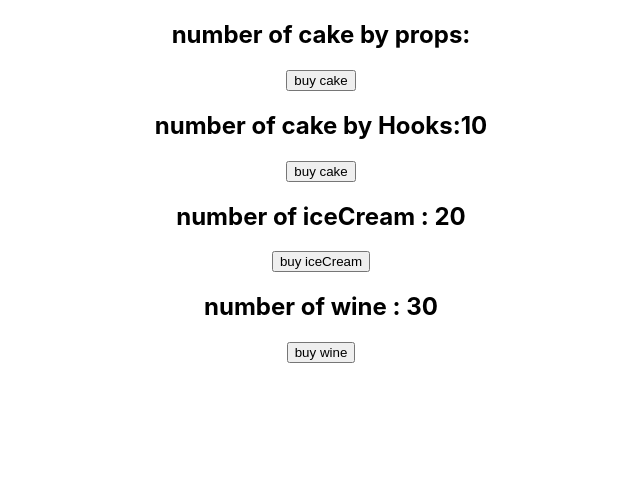
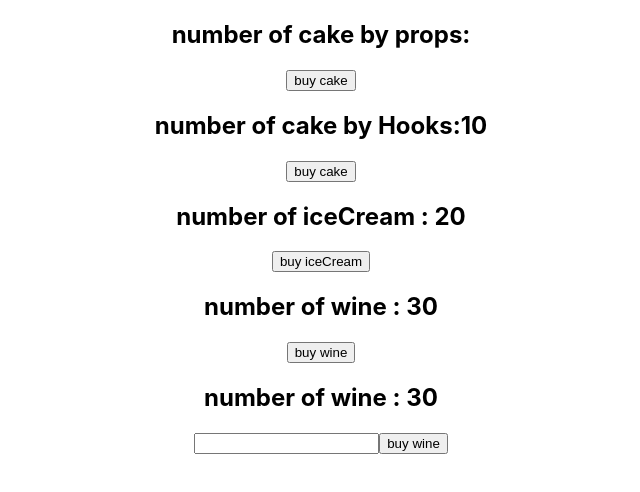
Before and after one commit to behzadiv/working-with-redux, a React (Create React App) app: page / in a window 1280 px wide. Shown: the top 492 px of the page, without its empty margins (319-959 px from the left). Built offline with nearby package versions, Linux system fonts and the light colour scheme; the HTML template or start-up script is replaced by a standard one.

Commit message:
create PayloadWine component (add payload to our wine action)

```diff
--- a/src/App.js
+++ b/src/App.js
@@ -5,6 +5,7 @@ import store from "./redux/store";
 import HookCakeContainer from "./components/HookCakeContainer";
 import IceCreamContainer from "./components/IceCreamContainer";
 import HookWineContainer from "./components/HookWineContainer";
+import PayloadWine from "./components/PayloadWine";
 function App() {
   return (
     <Provider store={store}>
@@ -13,6 +14,7 @@ function App() {
         <HookCakeContainer/>
         <IceCreamContainer/>
         <HookWineContainer/>
+        <PayloadWine/>
       </div>
     </Provider>
   );
--- /dev/null
+++ b/src/components/PayloadWine.jsx
@@ -0,0 +1,18 @@
+import { useState } from "react";
+import {useSelector,useDispatch} from "react-redux"
+import { buyWine } from "../redux/wine/wineAction";
+
+const PayloadWine = () => {
+    const numOfWine =useSelector(state =>state.wine.numOfWine)
+    const dispatch = useDispatch()
+    const[number,setNumber]=useState()
+    return (
+        <div>
+            <h2>number of wine : {numOfWine}</h2>
+            <input type="text" onChange={e=>setNumber(e.target.value)}/>
+            <button onClick={()=>dispatch(buyWine(number))}>buy {number} wine</button>
+        </div>
+     );
+}
+
+export default PayloadWine;
--- a/src/redux/wine/wineAction.jsx
+++ b/src/redux/wine/wineAction.jsx
@@ -1,6 +1,7 @@
 import {BUY_WINE} from "./wineTypes"
-export function buyWine(){
+export function buyWine(number=1){
     return{
-        type:BUY_WINE
+        type:BUY_WINE,
+        payload:number
     }
 }
--- a/src/redux/wine/wineReducer.jsx
+++ b/src/redux/wine/wineReducer.jsx
@@ -1,18 +1,17 @@
-
 import { BUY_WINE } from "./wineTypes";
 
 const initialState = {
-    numOfWine : 30,
-}
-const wineReducer = (state = initialState , action) => {
-    switch (action.type) {
-        case BUY_WINE:
-            return{...state , numOfWine : state.numOfWine-1}
-            break;
+  numOfWine: 30,
+};
+const wineReducer = (state = initialState, action) => {
+  switch (action.type) {
+    case BUY_WINE:
+      return { ...state, numOfWine: state.numOfWine - action.payload };
+      break;
 
-        default:
-           return state
-    }
-}
+    default:
+      return state;
+  }
+};
 
 export default wineReducer;
```
